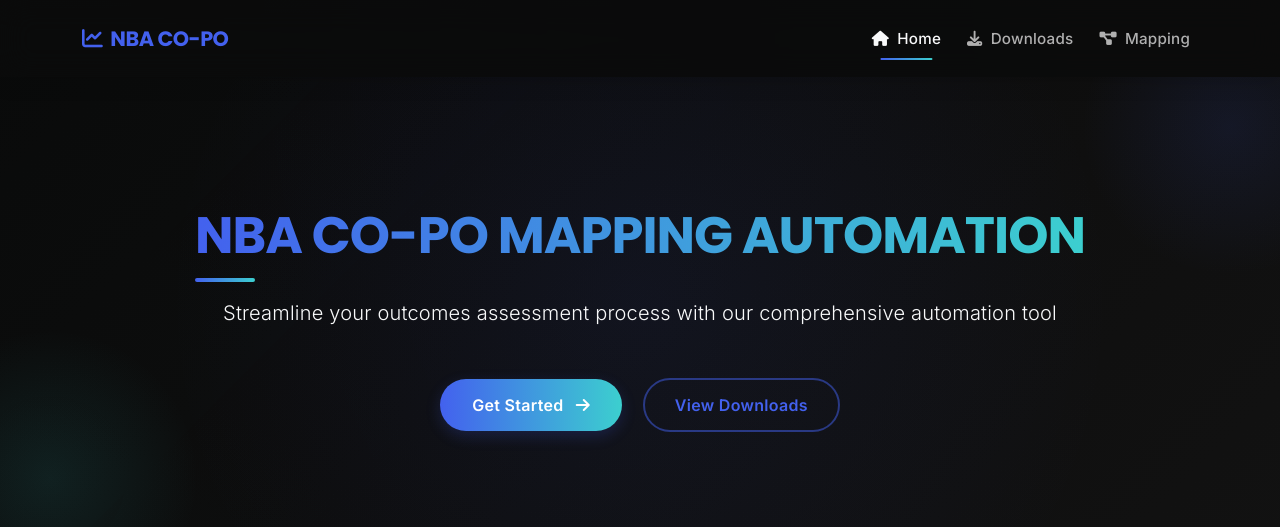
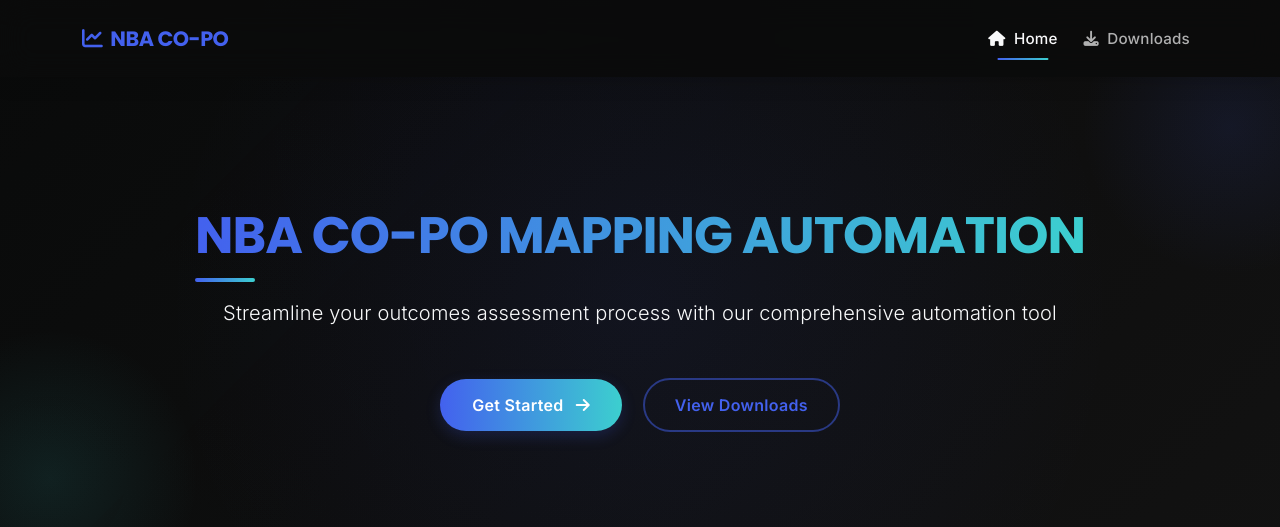
Before and after one commit to binge-coder/co-map, a Flask app: page / in a window 1280 px wide. Shown: the top 527 px of the page. Run offline with Flask 3, Linux system fonts and the light colour scheme.

Commit message:
removed mapping from navbar and footer

```diff
--- a/templates/_components/footer.html
+++ b/templates/_components/footer.html
@@ -9,7 +9,7 @@
                 <div>
                     <a href="/" class="footer-link me-3">Home</a>
                     <a href="/downloads" class="footer-link me-3">Downloads</a>
-                    <a href="/co-po-pso-mapping" class="footer-link">Mapping</a>
+                    <!-- <a href="/co-po-pso-mapping" class="footer-link">Mapping</a> -->
                 </div>
             </div>
         </div>
--- a/templates/_components/navbar.html
+++ b/templates/_components/navbar.html
@@ -19,11 +19,11 @@
                         <i class="fas fa-download me-1"></i> Downloads
                     </a>
                 </li>
-                <li class="nav-item">
+                <!-- <li class="nav-item">
                     <a class="nav-link {% if active_page == 'mapping' %}active{% endif %}" href="/co-po-pso-mapping">
                         <i class="fas fa-project-diagram me-1"></i> Mapping
                     </a>
-                </li>
+                </li> -->
             </ul>
         </div>
     </div>
```
